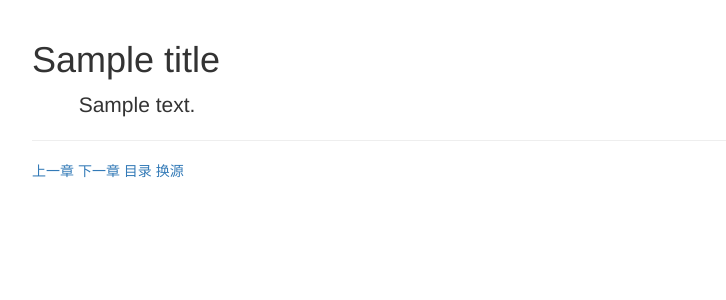
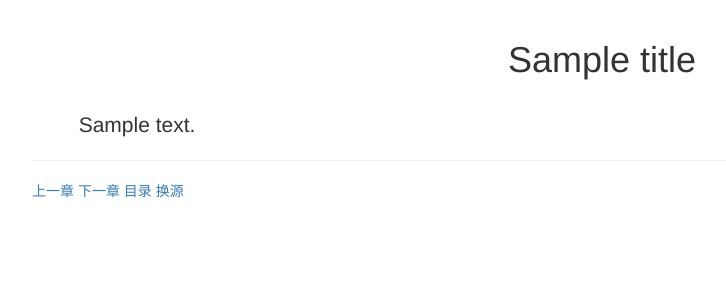
Before and after one commit to koala060528/LightReader, a Flask app: template app/templates/read.html in a window 1280 px wide. Shown: the part 52-352 px from the top of the page, without its empty margins (38-764 px from the left). Run offline with Flask 2, Linux system fonts and the light colour scheme; the template is opened without the code that fills it: most values are stand-ins (such as "Sample title", 1, 10 or a date in 2020); some libraries are stand-ins or nearby versions.

Commit message:
新增：阅读页面标题居中

```diff
--- a/app/templates/read.html
+++ b/app/templates/read.html
@@ -1,7 +1,8 @@
 {% extends 'base.html' %}
 
 {% block app_content %}
-    <h1>{{ title }}</h1>
+    <h1 style="text-align: center">{{ title }}</h1>
+    <br>
     <body>
     {% for p in body %}
         <p style="font-size: 150%">
```
